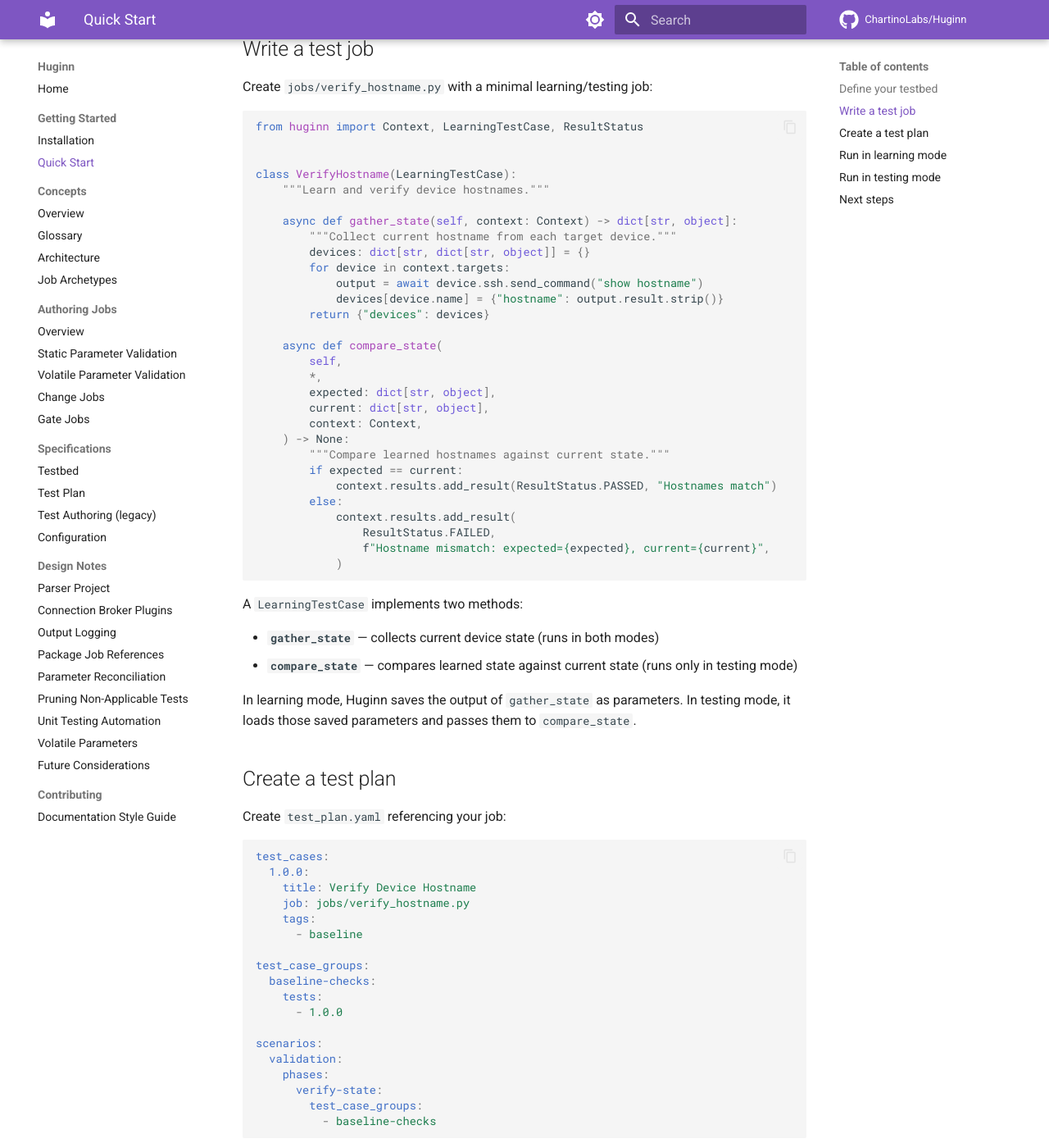
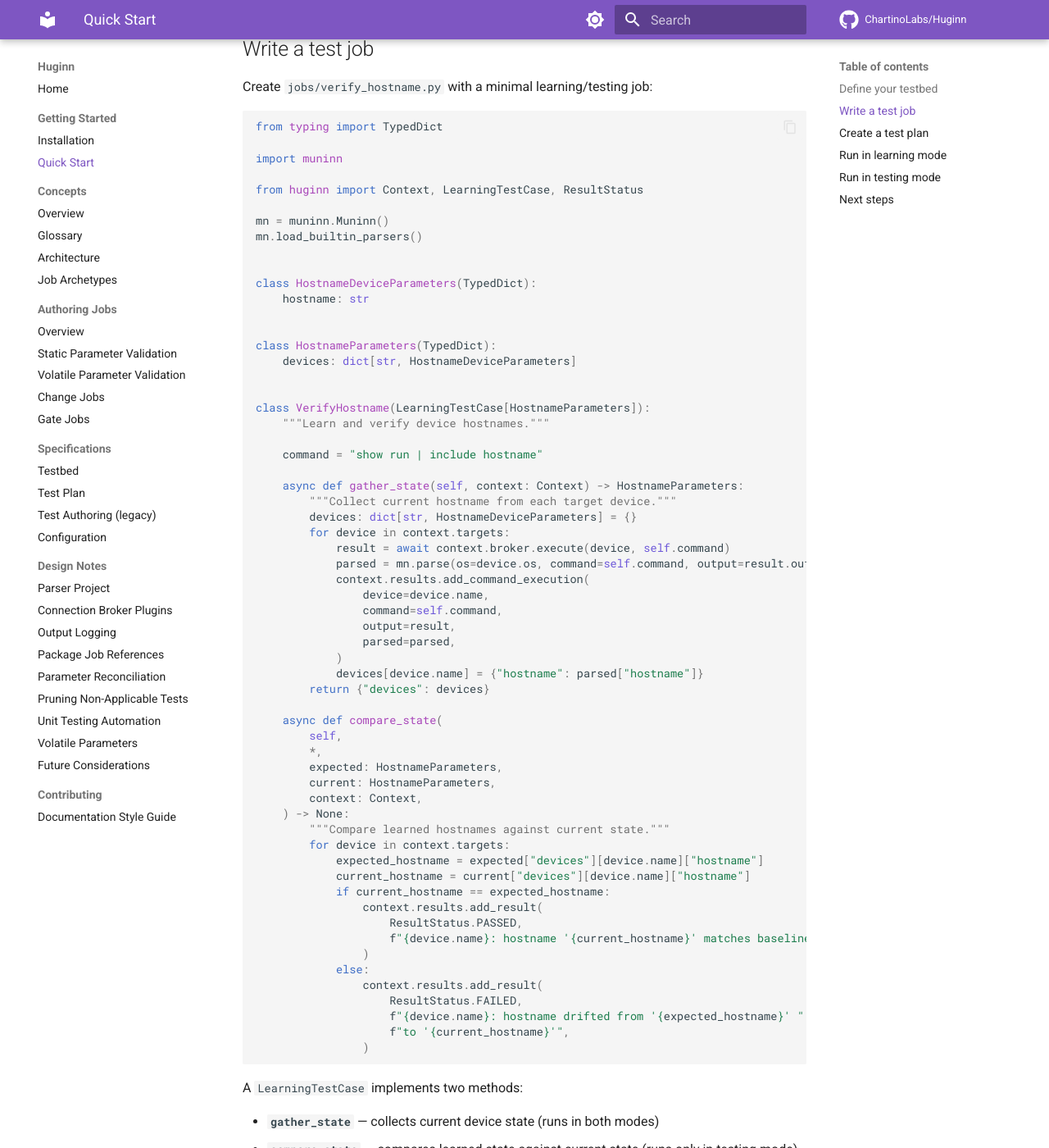
Before and after one commit to ChartinoLabs/Huginn, an MkDocs documentation site: the page built from docs/getting-started/quickstart.md, in a window 1280 px wide and 1400 px high, scrolled down 847 px. Shown: the whole window at 82% size. Built offline with MkDocs 1.6.1 and Material for MkDocs 9.7.7, drawn with Linux system fonts in a browser that asks for light colours; comment, search, counter and statistics services are not loaded.

Commit message:
docs: align quickstart job example with real huginn-catalog patterns
Uses context.broker.execute() instead of device.ssh.send_command(),
adds Muninn parsing, TypedDict parameters, per-device result reporting,
and add_command_execution() — matching the patterns used in production
catalog jobs.

Co-Authored-By: Claude Opus 4.6 (1M context) <noreply@anthropic.com>

````diff
--- a/docs/getting-started/quickstart.md
+++ b/docs/getting-started/quickstart.md
@@ -35,35 +35,66 @@ Each device needs an OS identifier, at least one connection, and credentials. En
 Create `jobs/verify_hostname.py` with a minimal learning/testing job:
 
 ```python
+from typing import TypedDict
+
+import muninn
+
 from huginn import Context, LearningTestCase, ResultStatus
 
+mn = muninn.Muninn()
+mn.load_builtin_parsers()
 
-class VerifyHostname(LearningTestCase):
+
+class HostnameDeviceParameters(TypedDict):
+    hostname: str
+
+
+class HostnameParameters(TypedDict):
+    devices: dict[str, HostnameDeviceParameters]
+
+
+class VerifyHostname(LearningTestCase[HostnameParameters]):
     """Learn and verify device hostnames."""
 
-    async def gather_state(self, context: Context) -> dict[str, object]:
+    command = "show run | include hostname"
+
+    async def gather_state(self, context: Context) -> HostnameParameters:
         """Collect current hostname from each target device."""
-        devices: dict[str, dict[str, object]] = {}
+        devices: dict[str, HostnameDeviceParameters] = {}
         for device in context.targets:
-            output = await device.ssh.send_command("show hostname")
-            devices[device.name] = {"hostname": output.result.strip()}
+            result = await context.broker.execute(device, self.command)
+            parsed = mn.parse(os=device.os, command=self.command, output=result.output)
+            context.results.add_command_execution(
+                device=device.name,
+                command=self.command,
+                output=result,
+                parsed=parsed,
+            )
+            devices[device.name] = {"hostname": parsed["hostname"]}
         return {"devices": devices}
 
     async def compare_state(
         self,
         *,
-        expected: dict[str, object],
-        current: dict[str, object],
+        expected: HostnameParameters,
+        current: HostnameParameters,
         context: Context,
     ) -> None:
         """Compare learned hostnames against current state."""
-        if expected == current:
-            context.results.add_result(ResultStatus.PASSED, "Hostnames match")
-        else:
-            context.results.add_result(
-                ResultStatus.FAILED,
-                f"Hostname mismatch: expected={expected}, current={current}",
-            )
+        for device in context.targets:
+            expected_hostname = expected["devices"][device.name]["hostname"]
+            current_hostname = current["devices"][device.name]["hostname"]
+            if current_hostname == expected_hostname:
+                context.results.add_result(
+                    ResultStatus.PASSED,
+                    f"{device.name}: hostname '{current_hostname}' matches baseline",
+                )
+            else:
+                context.results.add_result(
+                    ResultStatus.FAILED,
+                    f"{device.name}: hostname drifted from '{expected_hostname}' "
+                    f"to '{current_hostname}'",
+                )
 ```
 
 A `LearningTestCase` implements two methods:
````
Also changed, not shown: docs/index.md (+14 -6 lines).
